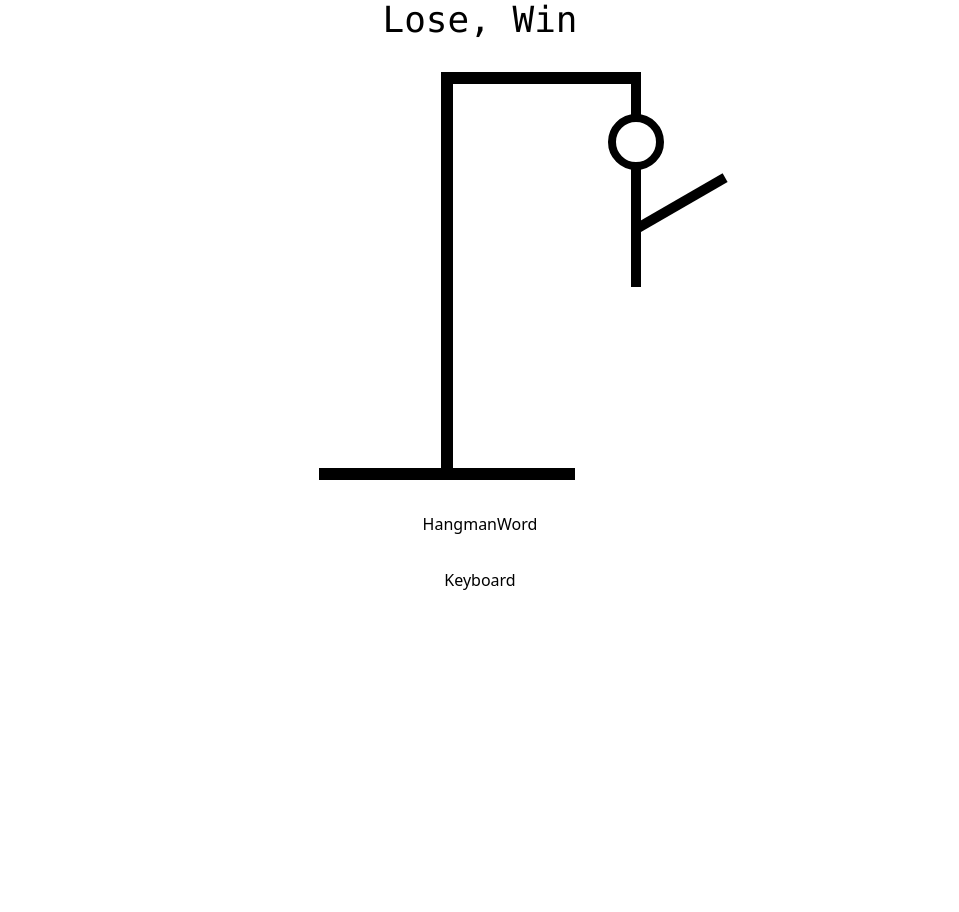
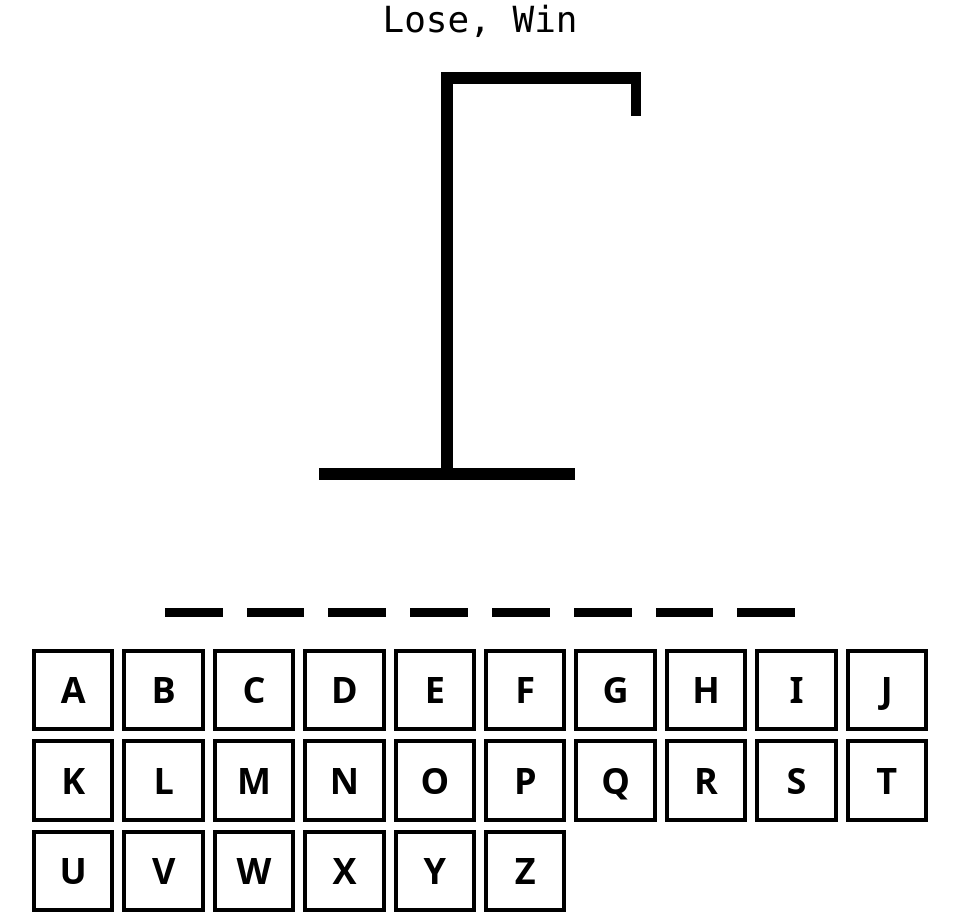
Before and after one commit to 0xprasanth/react-hangman, a React (Vite) app: page / in a window 1280 px wide. Shown: the whole page, without its empty margins (160-1119 px from the left). Before the commit the page ends 800 px from the top, so only its background shows below. Built offline with nearby package versions, Linux system fonts and the light colour scheme; the HTML template or start-up script is replaced by a standard one.

Commit message:
DRAWING completed, need to build LOGIC for LOSE and WIN

```diff
--- a/package.json
+++ b/package.json
@@ -8,7 +8,7 @@
     "build": "tsc && vite build",
     "lint": "eslint . --ext ts,tsx --report-unused-disable-directives --max-warnings 0",
     "preview": "vite preview",
-    "tailwindß": "pn dlx tailwindcss -i ./src/input.css -o ./src/output.css --watch"
+    "tailwindcss": "npx tailwindcss -i ./src/input.css -o ./src/output.css --watch"
   },
   "dependencies": {
     "react": "^18.2.0",
--- a/src/App.tsx
+++ b/src/App.tsx
@@ -1,6 +1,6 @@
-import React, { useState } from "react";
+import React, { useCallback, useEffect, useState } from "react";
 import words from "./wordList.json";
-import './output.css'
+import "./output.css";
 import HangmanDrawing from "./components/HangmanDrawing";
 import HangmanWord from "./components/HangmanWord";
 import Keyboard from "./components/Keyboard";
@@ -13,14 +13,50 @@ const App = () => {
 
   const [guessedLetters, setGuessedLetters] = useState<string[]>([]);
 
+  const incorrectLetters = guessedLetters.filter(
+    (letter) => !wordToGuess.includes(letter)
+  );
   console.log(wordToGuess);
+
+  const addGuessedLetter = useCallback(
+    (letter: string) => {
+      if (guessedLetters.includes(letter)) return;
+
+      setGuessedLetters((currentLetters) => [...currentLetters, letter]);
+    },
+    [guessedLetters]
+  );
+
+  useEffect(() => {
+    // EVENT LISTENER
+    const handler = (e: KeyboardEvent) => {
+      const key = e.key;
+
+      // regular exp
+      // if we press A-Z
+      if (!key.match(/^[a-z]$/)) return;
+
+      e.preventDefault();
+      addGuessedLetter(key);
+    };
+
+    // ADDING to DOCUMENT
+    document.addEventListener("keypress", handler);
+
+    // REMOVING from DOCUMENT
+    return () => {
+      document.removeEventListener("keypress", handler);
+    };
+  }, [guessedLetters]);
 
   return (
     <div className=" max-w-4xl flex flex-col gap-8 my-0 mx-auto items-center">
       <div className=" text-4xl text-center font-mono ">Lose, Win</div>
-      <HangmanDrawing />
-      <HangmanWord />
-      <Keyboard />
+      <HangmanDrawing numberOfGuess={incorrectLetters.length} />
+      <HangmanWord guessedLetters={guessedLetters} wordToGuess={wordToGuess} />
+      <div className=" self-stretch">
+        <Keyboard />
+      </div>
     </div>
   );
 };
--- a/src/components/HangmanDrawing.tsx
+++ b/src/components/HangmanDrawing.tsx
@@ -24,19 +24,37 @@ const BODY = (
 );
 
 const RIGHT_HAND = (
-  <div
-    className=" absolute w-[100px] h-[10px] bg-black  -rotate-[30deg]  top-[150px] right-[-100px]  origin-bottom-left"
-
-  />
+  <div className=" absolute w-[100px] h-[10px] bg-black  -rotate-[30deg]  top-[125px] right-[-100px]  origin-bottom-left" />
 );
 
-const HangmanDrawing = () => {
+const LEFT_HAND = (
+  <div className=" absolute w-[100px] h-[10px] bg-black   top-[125px] right-[10px]  origin-bottom-right rotate-[30deg] " />
+);
+
+const RIGHT_LEG = (
+  <div className="absolute w-[100px] h-[10px] bg-black  rotate-[60deg]  top-[200px] right-[-89px]  origin-bottom-left" />
+);
+const LEFT_LEG = (
+  <div className="absolute w-[100px] h-[10px] bg-black
+  rotate-[-60deg]  top-[200px] right-[0px]  origin-bottom-right" />
+);
+
+const BODY_PARTS = [
+  HEAD, BODY,
+  RIGHT_HAND, LEFT_HAND,
+  RIGHT_LEG, LEFT_LEG
+]
+
+type HangmanDrawingProps = {
+  numberOfGuess: number
+}
+const HangmanDrawing = ({ numberOfGuess }: HangmanDrawingProps) => {
   // Static drawing
   return (
     <div className=" relative ">
-      {HEAD}
-      {BODY}
-      {RIGHT_HAND}
+      {
+        BODY_PARTS.slice(0, numberOfGuess)
+      }
       {/* h bar */}
       <div
         className=" absolute h-11 bg-black  top-0 right-0"
--- a/src/components/HangmanWord.tsx
+++ b/src/components/HangmanWord.tsx
@@ -1,9 +1,23 @@
-import React from 'react'
+import React from "react";
 
-const HangmanWord = () => {
+type HangmanWordProps = {
+  guessedLetters: string[];
+  wordToGuess: string;
+};
+
+const HangmanWord = ({ guessedLetters, wordToGuess }: HangmanWordProps) => {
   return (
-    <div>HangmanWord</div>
-  )
-}
+    <div className="flex gap-6 text-8xl font-mono uppercase font-medium ">
+      {wordToGuess.split("").map( (letter, index) => (
+        <span key={index} className=" border-b-[0.1em] border-black ">
+          <span
+            style={{visibility: guessedLetters.includes(letter) ? "visible" : "hidden"}}>
+            {letter}
+          </span>
+        </span>
+      ))}
+    </div>
+  );
+};
 
-export default HangmanWord
+export default HangmanWord;
--- a/src/components/Keyboard.tsx
+++ b/src/components/Keyboard.tsx
@@ -1,9 +1,57 @@
-import React from 'react'
+import React from "react";
+import style from './keyboard.module.css'
+
+const KEYS = [
+  "A",
+  "B",
+  "C",
+  "D",
+  "E",
+  "F",
+  "G",
+  "H",
+  "I",
+  "J",
+  "K",
+  "L",
+  "M",
+  "N",
+  "O",
+  "P",
+  "Q",
+  "R",
+  "S",
+  "T",
+  "U",
+  "V",
+  "W",
+  "X",
+  "Y",
+  "Z",
+];
 
 const Keyboard = () => {
   return (
-    <div>Keyboard</div>
-  )
-}
+    <div
+      className="grid gap-2"
+      style={{
+        gridTemplateColumns: "repeat(auto-fit, minmax(75px, 1fr))",
+      }}
+    >
+      {KEYS.map((key) => {
+        return (
+          <button
+            key={key}
+            className={`w-full border-black border-4 text-4xl p-2 font-bold cursor-pointer text-black aspect-square
+            ${style.btn}
+            `}
+          >
+            {key}
+          </button>
+        );
+      })}
+    </div>
+  );
+};
 
-export default Keyboard
+export default Keyboard;
--- /dev/null
+++ b/src/components/keyboard.module.css
@@ -0,0 +1,14 @@
+
+.btn.active{
+    background-color: hsl(200, 100%, 50%);
+    color: white;
+}
+.btn.inactive{
+    opacity: .3;
+}
+
+
+.btn:hover:not(:disabled),
+.btn:focus:not(:disabled){
+    background-color: hsl(200, 100%, 75%);
+}
--- a/src/output.css
+++ b/src/output.css
@@ -554,6 +554,10 @@ video {
   --tw-contain-style:  ;
 }
 
+.visible {
+  visibility: visible;
+}
+
 .absolute {
   position: absolute;
 }
@@ -562,36 +566,12 @@ video {
   position: relative;
 }
 
-.top-0 {
-  top: 0px;
-}
-
 .right-0 {
   right: 0px;
 }
 
-.-right-3 {
-  right: -0.75rem;
-}
-
-.top-14 {
-  top: 3.5rem;
-}
-
-.right-\[-100\] {
-  right: -100;
-}
-
-.top-\[130px\] {
-  top: 130px;
-}
-
-.right-\[100\] {
-  right: 100;
-}
-
-.-right-\[100\] {
-  right: -100;
+.top-0 {
+  top: 0px;
 }
 
 .top-\[150px\] {
@@ -600,6 +580,62 @@ video {
 
 .right-\[-100px\] {
   right: -100px;
+}
+
+.top-\[120px\] {
+  top: 120px;
+}
+
+.top-\[125px\] {
+  top: 125px;
+}
+
+.top-\[100px\] {
+  top: 100px;
+}
+
+.top-\[140px\] {
+  top: 140px;
+}
+
+.-right-\[20px\] {
+  right: -20px;
+}
+
+.right-\[20px\] {
+  right: 20px;
+}
+
+.right-\[10px\] {
+  right: 10px;
+}
+
+.top-\[119px\] {
+  top: 119px;
+}
+
+.right-\[-90px\] {
+  right: -90px;
+}
+
+.top-\[210px\] {
+  top: 210px;
+}
+
+.top-\[200px\] {
+  top: 200px;
+}
+
+.right-\[-89px\] {
+  right: -89px;
+}
+
+.right-\[-0pc\] {
+  right: -0pc;
+}
+
+.right-\[0px\] {
+  right: 0px;
 }
 
 .mx-auto {
@@ -612,12 +648,28 @@ video {
   margin-bottom: 0px;
 }
 
-.ml-32 {
-  margin-left: 8rem;
+.flex {
+  display: flex;
 }
 
-.flex {
-  display: flex;
+.grid {
+  display: grid;
+}
+
+.hidden {
+  display: none;
+}
+
+.aspect-square {
+  aspect-ratio: 1 / 1;
+}
+
+.h-11 {
+  height: 2.75rem;
+}
+
+.h-14 {
+  height: 3.5rem;
 }
 
 .h-3 {
@@ -628,72 +680,28 @@ video {
   height: 24rem;
 }
 
-.h-10 {
-  height: 2.5rem;
+.h-\[10px\] {
+  height: 10px;
 }
 
-.h-11 {
-  height: 2.75rem;
+.w-14 {
+  width: 3.5rem;
 }
 
-.h-14 {
-  height: 3.5rem;
-}
-
-.h-28 {
-  height: 7rem;
-}
-
-.h-\[50px\] {
-  height: 50px;
-}
-
-.h-\[9px\] {
-  height: 9px;
-}
-
-.h-\[10px\] {
-  height: 10px;
+.w-3 {
+  width: 0.75rem;
 }
 
 .w-64 {
   width: 16rem;
 }
 
-.w-4 {
-  width: 1rem;
+.w-\[100px\] {
+  width: 100px;
 }
 
-.w-32 {
-  width: 8rem;
-}
-
-.w-3 {
-  width: 0.75rem;
-}
-
-.w-5 {
-  width: 1.25rem;
-}
-
-.w-2 {
-  width: 0.5rem;
-}
-
-.w-14 {
-  width: 3.5rem;
-}
-
-.w-8 {
-  width: 2rem;
-}
-
-.w-\[50px\] {
-  width: 50px;
-}
-
-.w-\[100px\] {
-  width: 100px;
+.w-full {
+  width: 100%;
 }
 
 .max-w-4xl {
@@ -704,39 +712,46 @@ video {
   transform-origin: bottom left;
 }
 
-.rotate-6 {
-  --tw-rotate: 6deg;
-  transform: translate(var(--tw-translate-x), var(--tw-translate-y)) rotate(var(--tw-rotate)) skewX(var(--tw-skew-x)) skewY(var(--tw-skew-y)) scaleX(var(--tw-scale-x)) scaleY(var(--tw-scale-y));
-}
-
-.-rotate-6 {
-  --tw-rotate: -6deg;
-  transform: translate(var(--tw-translate-x), var(--tw-translate-y)) rotate(var(--tw-rotate)) skewX(var(--tw-skew-x)) skewY(var(--tw-skew-y)) scaleX(var(--tw-scale-x)) scaleY(var(--tw-scale-y));
-}
-
-.-rotate-45 {
-  --tw-rotate: -45deg;
-  transform: translate(var(--tw-translate-x), var(--tw-translate-y)) rotate(var(--tw-rotate)) skewX(var(--tw-skew-x)) skewY(var(--tw-skew-y)) scaleX(var(--tw-scale-x)) scaleY(var(--tw-scale-y));
-}
-
-.-rotate-90 {
-  --tw-rotate: -90deg;
-  transform: translate(var(--tw-translate-x), var(--tw-translate-y)) rotate(var(--tw-rotate)) skewX(var(--tw-skew-x)) skewY(var(--tw-skew-y)) scaleX(var(--tw-scale-x)) scaleY(var(--tw-scale-y));
-}
-
-.-rotate-\[-30deg\] {
-  --tw-rotate: 30deg;
-  transform: translate(var(--tw-translate-x), var(--tw-translate-y)) rotate(var(--tw-rotate)) skewX(var(--tw-skew-x)) skewY(var(--tw-skew-y)) scaleX(var(--tw-scale-x)) scaleY(var(--tw-scale-y));
-}
-
-.rotate-\[-30deg\] {
-  --tw-rotate: -30deg;
-  transform: translate(var(--tw-translate-x), var(--tw-translate-y)) rotate(var(--tw-rotate)) skewX(var(--tw-skew-x)) skewY(var(--tw-skew-y)) scaleX(var(--tw-scale-x)) scaleY(var(--tw-scale-y));
+.origin-bottom-right {
+  transform-origin: bottom right;
 }
 
 .-rotate-\[30deg\] {
   --tw-rotate: -30deg;
   transform: translate(var(--tw-translate-x), var(--tw-translate-y)) rotate(var(--tw-rotate)) skewX(var(--tw-skew-x)) skewY(var(--tw-skew-y)) scaleX(var(--tw-scale-x)) scaleY(var(--tw-scale-y));
+}
+
+.rotate-2 {
+  --tw-rotate: 2deg;
+  transform: translate(var(--tw-translate-x), var(--tw-translate-y)) rotate(var(--tw-rotate)) skewX(var(--tw-skew-x)) skewY(var(--tw-skew-y)) scaleX(var(--tw-scale-x)) scaleY(var(--tw-scale-y));
+}
+
+.rotate-\[30deg\] {
+  --tw-rotate: 30deg;
+  transform: translate(var(--tw-translate-x), var(--tw-translate-y)) rotate(var(--tw-rotate)) skewX(var(--tw-skew-x)) skewY(var(--tw-skew-y)) scaleX(var(--tw-scale-x)) scaleY(var(--tw-scale-y));
+}
+
+.-rotate-\[60deg\] {
+  --tw-rotate: -60deg;
+  transform: translate(var(--tw-translate-x), var(--tw-translate-y)) rotate(var(--tw-rotate)) skewX(var(--tw-skew-x)) skewY(var(--tw-skew-y)) scaleX(var(--tw-scale-x)) scaleY(var(--tw-scale-y));
+}
+
+.rotate-\[60deg\] {
+  --tw-rotate: 60deg;
+  transform: translate(var(--tw-translate-x), var(--tw-translate-y)) rotate(var(--tw-rotate)) skewX(var(--tw-skew-x)) skewY(var(--tw-skew-y)) scaleX(var(--tw-scale-x)) scaleY(var(--tw-scale-y));
+}
+
+.rotate-\[-60deg\] {
+  --tw-rotate: -60deg;
+  transform: translate(var(--tw-translate-x), var(--tw-translate-y)) rotate(var(--tw-rotate)) skewX(var(--tw-skew-x)) skewY(var(--tw-skew-y)) scaleX(var(--tw-scale-x)) scaleY(var(--tw-scale-y));
+}
+
+.cursor-pointer {
+  cursor: pointer;
+}
+
+.grid-cols-\[auto_fit_minmax\(75px\2c _1fr\)\] {
+  grid-template-columns: auto fit minmax(75px, 1fr);
 }
 
 .flex-col {
@@ -751,16 +766,52 @@ video {
   gap: 2rem;
 }
 
+.gap-1 {
+  gap: 0.25rem;
+}
+
+.gap-2 {
+  gap: 0.5rem;
+}
+
+.gap-4 {
+  gap: 1rem;
+}
+
+.gap-6 {
+  gap: 1.5rem;
+}
+
+.self-stretch {
+  align-self: stretch;
+}
+
 .rounded-full {
   border-radius: 9999px;
 }
 
-.border {
-  border-width: 1px;
+.border-8 {
+  border-width: 8px;
 }
 
-.border-8 {
-  border-width: 8px;
+.border-\[0\.1em\] {
+  border-width: 0.1em;
+}
+
+.border-\[3px\] {
+  border-width: 3px;
+}
+
+.border-4 {
+  border-width: 4px;
+}
+
+.border-b-\[0\.1em\] {
+  border-bottom-width: 0.1em;
+}
+
+.border-b-\[0\.5em\] {
+  border-bottom-width: 0.5em;
 }
 
 .border-solid {
@@ -772,9 +823,17 @@ video {
   border-color: rgb(0 0 0 / var(--tw-border-opacity));
 }
 
+.border-\[3\] {
+  border-color: 3;
+}
+
 .bg-black {
   --tw-bg-opacity: 1;
   background-color: rgb(0 0 0 / var(--tw-bg-opacity));
+}
+
+.p-2 {
+  padding: 0.5rem;
 }
 
 .text-center {
@@ -789,3 +848,68 @@ video {
   font-size: 2.25rem;
   line-height: 2.5rem;
 }
+
+.text-8xl {
+  font-size: 6rem;
+  line-height: 1;
+}
+
+.font-bold {
+  font-weight: 700;
+}
+
+.font-semibold {
+  font-weight: 600;
+}
+
+.font-medium {
+  font-weight: 500;
+}
+
+.uppercase {
+  text-transform: uppercase;
+}
+
+.text-black {
+  --tw-text-opacity: 1;
+  color: rgb(0 0 0 / var(--tw-text-opacity));
+}
+
+.filter {
+  filter: var(--tw-blur) var(--tw-brightness) var(--tw-contrast) var(--tw-grayscale) var(--tw-hue-rotate) var(--tw-invert) var(--tw-saturate) var(--tw-sepia) var(--tw-drop-shadow);
+}
+
+.hover\:bg-teal-600:hover {
+  --tw-bg-opacity: 1;
+  background-color: rgb(13 148 136 / var(--tw-bg-opacity));
+}
+
+.hover\:bg-teal-100:hover {
+  --tw-bg-opacity: 1;
+  background-color: rgb(204 251 241 / var(--tw-bg-opacity));
+}
+
+.hover\:bg-teal-300:hover {
+  --tw-bg-opacity: 1;
+  background-color: rgb(94 234 212 / var(--tw-bg-opacity));
+}
+
+.hover\:bg-sky-400:hover {
+  --tw-bg-opacity: 1;
+  background-color: rgb(56 189 248 / var(--tw-bg-opacity));
+}
+
+.focus\:bg-teal-600:focus {
+  --tw-bg-opacity: 1;
+  background-color: rgb(13 148 136 / var(--tw-bg-opacity));
+}
+
+.focus\:bg-teal-100:focus {
+  --tw-bg-opacity: 1;
+  background-color: rgb(204 251 241 / var(--tw-bg-opacity));
+}
+
+.focus\:bg-sky-400:focus {
+  --tw-bg-opacity: 1;
+  background-color: rgb(56 189 248 / var(--tw-bg-opacity));
+}
```
